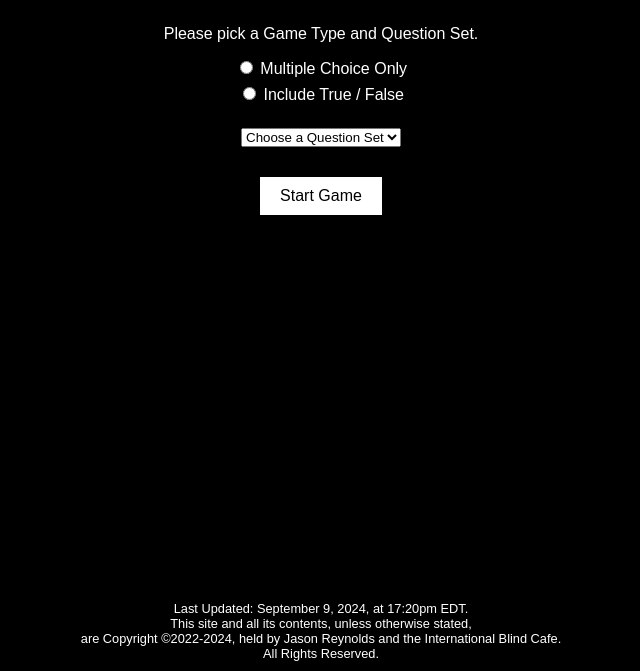
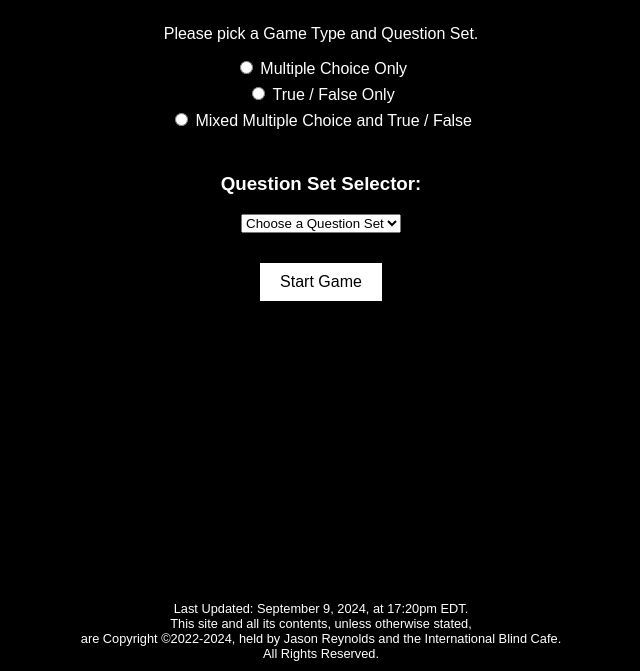
Before and after one commit to intblindcafe/ibc, a plain HTML site: page trivia.html in a window 1280 px wide. Shown: the part 129-800 px from the top of the page, without its empty margins (319-959 px from the left). Drawn offline with Linux system fonts and the light colour scheme.

Commit message:
Add files via upload

```diff
--- a/trivia.html
+++ b/trivia.html
@@ -31,11 +31,17 @@
             </div>
 
             <div>
+                <input type="radio" id="tf" name="game-type" value="tf" />
+                <label for="tf">True / False Only</label>
+            </div>
+
+            <div>
                 <input type="radio" id="orig" name="game-type" value="orig" />
-                <label for="orig">Include True / False</label>
+                <label for="orig">Mixed Multiple Choice and True / False</label>
             </div>
                 <br>
             <div>
+                <h3>Question Set Selector:</h3>
                 <select id="qset-selector" aria-label="Question Set Selector">
                     <option value="" disabled selected>Choose a Question Set</option>
                     <option value="01">01</option>
```
